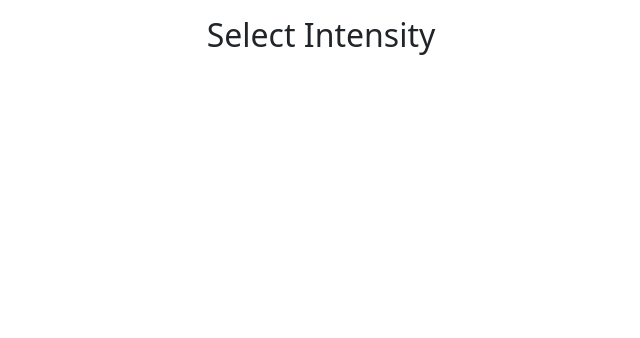
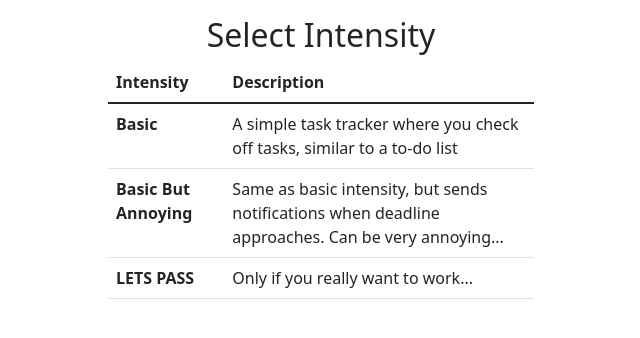
Before and after one commit to Lermanator/Lespass, a browser extension: page index.html in a window 1280 px wide. Shown: the whole page, without its empty margins (319-959 px from the left). Drawn offline with nearby package versions, Linux system fonts and the light colour scheme.

Commit message:
Created intensities and able to choose them

```diff
--- a/index.html
+++ b/index.html
@@ -4,10 +4,35 @@
     <title>Lespass</title>
     <meta charset="utf-8">
     <link href="https://cdn.jsdelivr.net/npm/bootstrap@5.1.3/dist/css/bootstrap.min.css" rel="stylesheet">
+    <script type="text/javascript" src="script.js"></script>
+    <link type="text/css" rel="stylesheet" href="/style.css" />
 </head>
 <body>
     <div class="container mt-3" style="width: 450px;">
         <h2 class="text-center">Select Intensity</h2>
+        <table class="table">
+            <thead>
+              <tr>
+                <th scope="col">Intensity</th>
+                <th scope="col">Description</th>
+              </tr>
+            </thead>
+            <tbody>
+              <tr onClick="changeColor(this)">
+                <th scope="row" >Basic</th>
+                <td>A simple task tracker where you check off tasks, similar to a to-do list</td>
+              </tr>
+              <tr onClick="changeColor(this)">
+                <th scope="row">Basic But Annoying</th>
+                <td>Same as basic intensity, but sends notifications when deadline approaches. Can be very annoying...</td>
+              </tr>
+              <tr onClick="changeColor(this)">
+                <th scope="row">LETS PASS</th>
+                <td>Only if you really want to work...</td>
+              </tr>
+            </tbody>
+          </table>
     </div>
 </body>
+<script></script>
 </html>
--- a/script.js
+++ b/script.js
@@ -0,0 +1,18 @@
+function changeColor(row) {
+    checkForClicked();
+    if(row.style.background == "" || row.style.background =="white") {
+        row.style.background = "#ADD8E6";
+    }
+    else {
+        row.style.background = "white";
+    }
+}
+
+function checkForClicked() {
+    var rows = document.getElementsByTagName("table")[0].rows;
+    for(let i = 0; i < rows.length; i++) {
+        if(rows[i].style.background != "white") {
+            rows[i].style.background = "white";
+        }
+    }
+}
```
Also changed, not shown: style.css (added).
